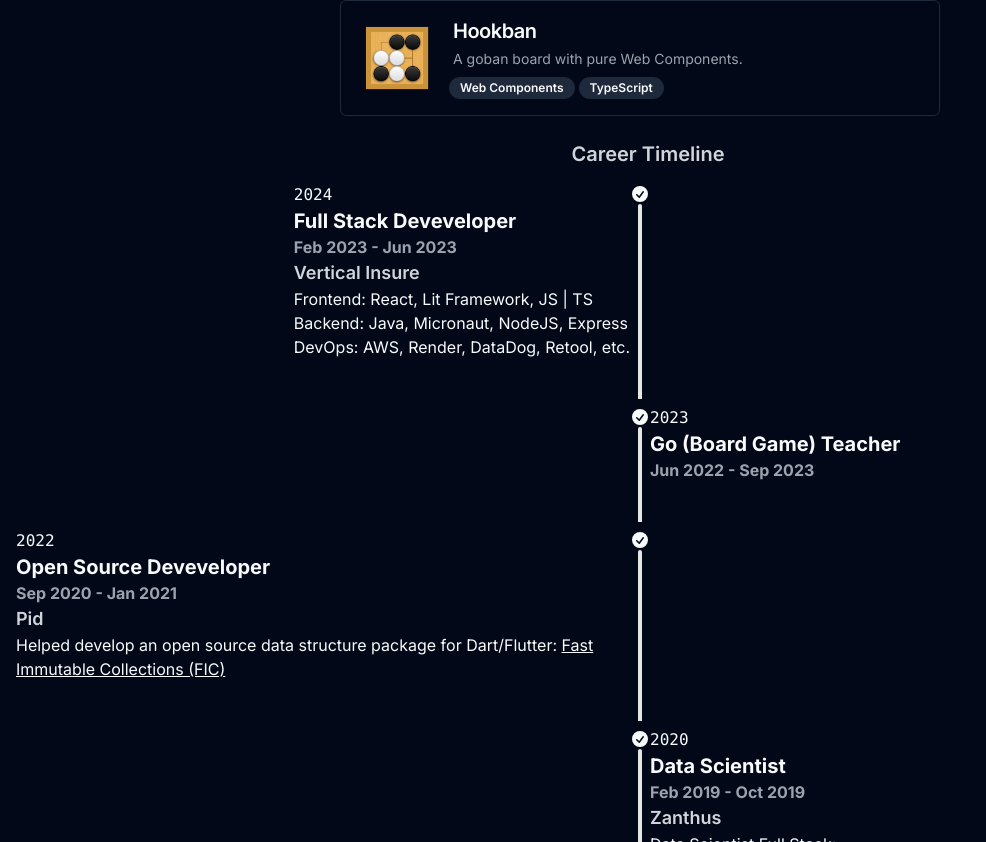
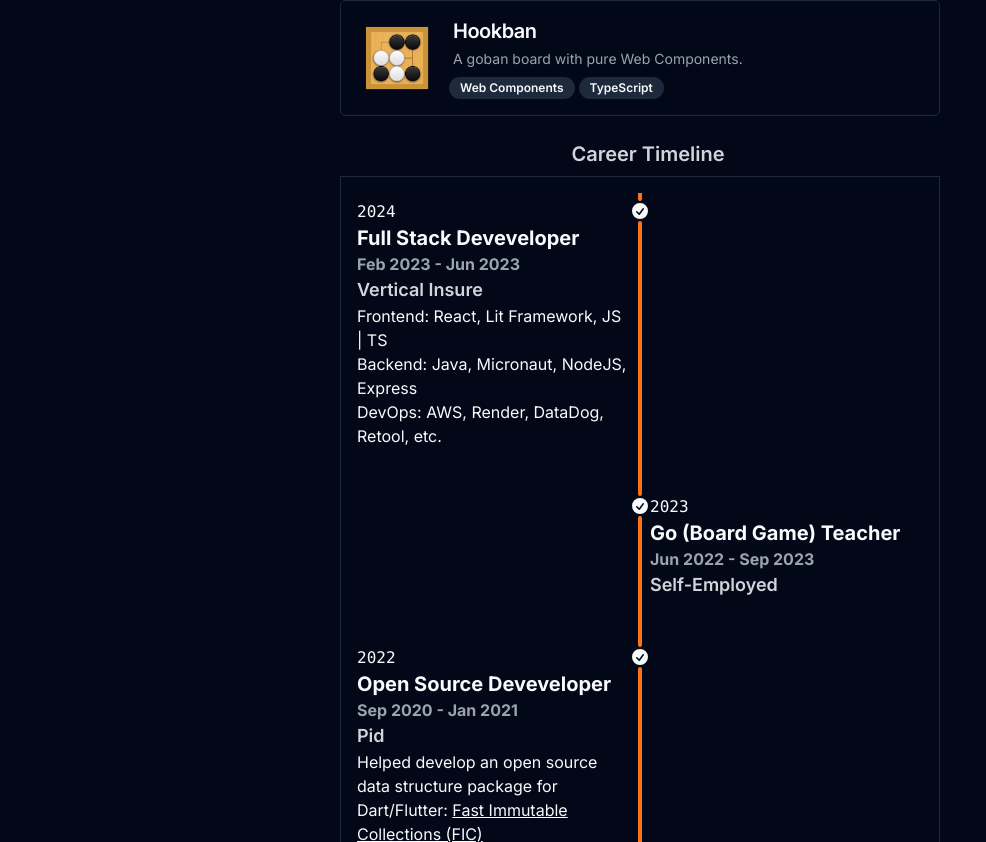
Before and after one commit to psygo/aquarifolio, a Next.js app: page /portfolio in a window 1280 px wide. Shown: the part 2538-3380 px from the top of the page, without its empty margins (0-986 px from the left). Built offline with nearby package versions, Linux system fonts and the light colour scheme.

Commit message:
minor improvements to the timeline

```diff
--- a/src/app/portfolio/page.tsx
+++ b/src/app/portfolio/page.tsx
@@ -11,7 +11,8 @@ export default function Portfolio() {
     <>
       <TopNav />
 
-      <main className="flex flex-col gap-6 min-h-screen p-4">
+      <main className="flex flex-col items-center min-h-screen p-4">
+        <article className="flex flex-col gap-6 max-w-[600px]">
           <section className="flex flex-col gap-2 items-center">
             <Link href="#projects">
               <h2 className="text-xl font-semibold text-gray-300 pl-4">
@@ -23,7 +24,7 @@ export default function Portfolio() {
           </section>
 
           <section className="flex flex-col gap-2 items-center">
-          <Link href="timeline">
+            <Link href="#career-timeline">
               <h2 className="text-xl font-semibold text-gray-300 pl-4">
                 Career Timeline
               </h2>
@@ -31,6 +32,7 @@ export default function Portfolio() {
 
             <Timeline />
           </section>
+        </article>
       </main>
     </>
   )
--- a/src/components/Portfolio/Timeline.tsx
+++ b/src/components/Portfolio/Timeline.tsx
@@ -45,6 +45,7 @@ function TimelineItem({
 }: TimelineItemProps) {
   return (
     <li>
+      <hr className="bg-orange-500" />
       <TimelineMiddle />
       <div
         className={cn(
@@ -56,13 +57,14 @@ function TimelineItem({
         <TimelineYear year={year} />
         {children}
       </div>
-      <hr />
+      <hr className="bg-orange-500" />
     </li>
   )
 }
 
 export function Timeline() {
   return (
+    <div className="border-[1px] ronded-md p-4">
       <ul className="timeline timeline-snap-icon max-md:timeline-compact timeline-vertical">
         <TimelineItem year="2024">
           <div className="text-xl font-bold">
@@ -76,7 +78,9 @@ export function Timeline() {
           </div>
           <ul>
             <li>Frontend: React, Lit Framework, JS | TS</li>
-          <li>Backend: Java, Micronaut, NodeJS, Express</li>
+            <li>
+              Backend: Java, Micronaut, NodeJS, Express
+            </li>
             <li>
               DevOps: AWS, Render, DataDog, Retool, etc.
             </li>
@@ -89,6 +93,9 @@ export function Timeline() {
           </div>
           <div className="text-normal font-bold text-gray-400">
             Jun 2022 - Sep 2023
+          </div>
+          <div className="text-lg font-semibold text-gray-300">
+            Self-Employed
           </div>
         </TimelineItem>
 
@@ -136,5 +143,6 @@ export function Timeline() {
           </div>
         </TimelineItem>
       </ul>
+    </div>
   )
 }
```
Lines whose indentation alone changed are shown as unchanged.
